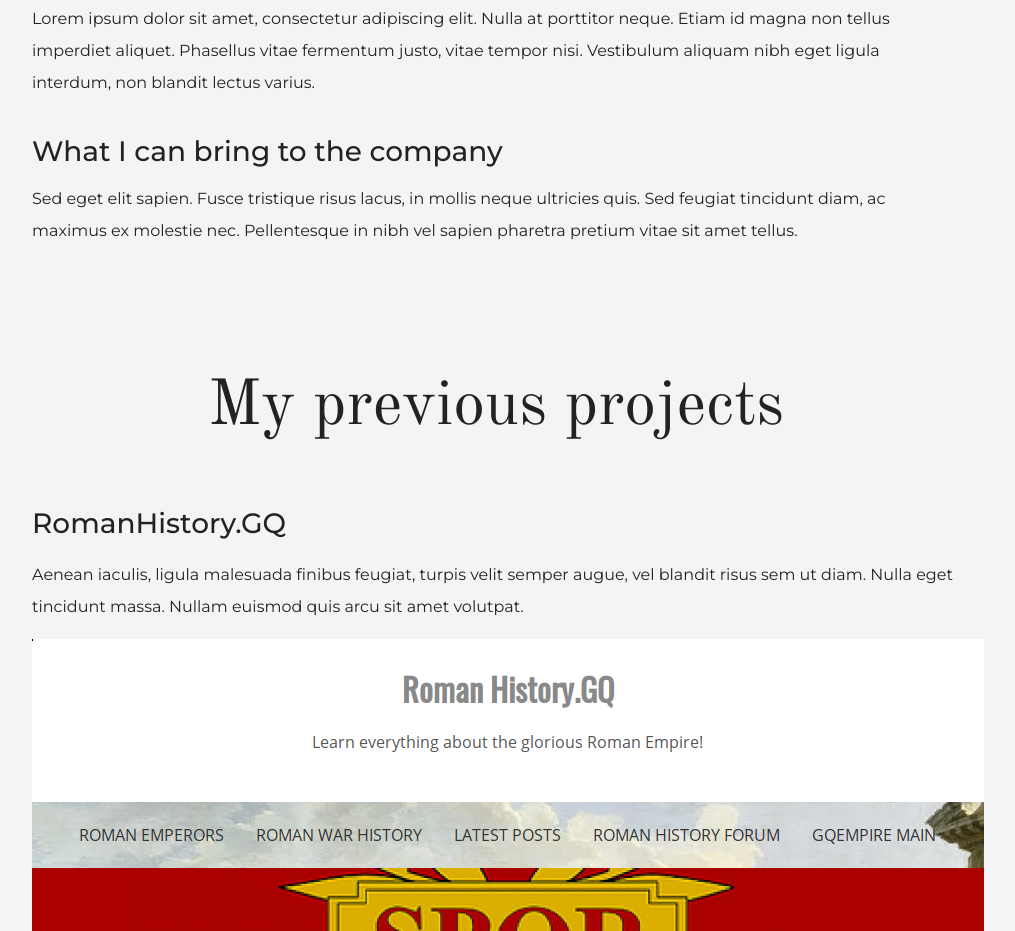
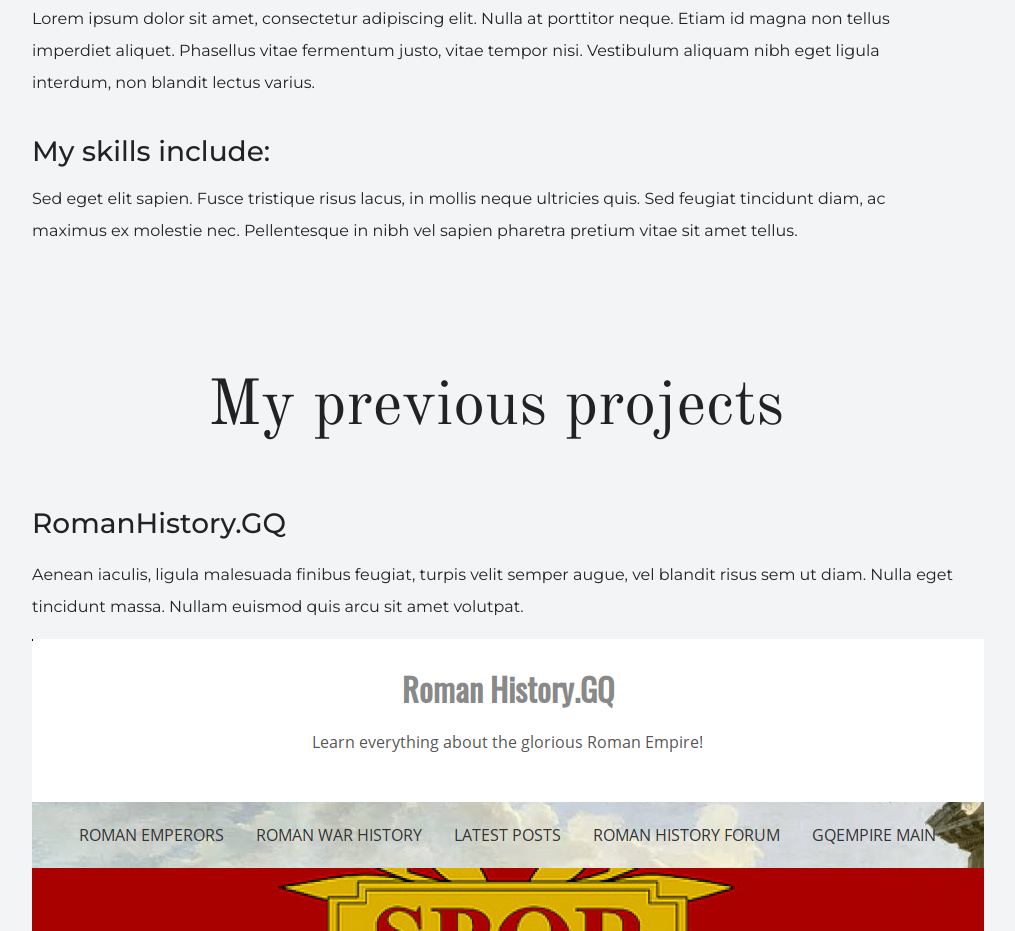
Before and after one commit to ivan-kuz/online-portfolio, a plain HTML site: page index.html in a window 1280 px wide. Shown: the part 1813-2744 px from the top of the page, without its empty margins (144-1159 px from the left). Drawn offline with nearby package versions, Linux system fonts and the light colour scheme.

Commit message:
Final update (for now)
Portfolio! Portfolio! Entirely and universally original!

```diff
--- a/index.html
+++ b/index.html
@@ -30,7 +30,8 @@
       </figure>
       <h3>Some words about me</h3>
       <p>Lorem ipsum dolor sit amet, consectetur adipiscing elit. Nulla at porttitor neque. Etiam id magna non tellus imperdiet aliquet. Phasellus vitae fermentum justo, vitae tempor nisi. Vestibulum aliquam nibh eget ligula interdum, non blandit lectus varius.</p>
-      <h3>What I can bring to the company</h3>
+      <h3>My skills include:</h3>
+      <!--add a list of my skills here-->
       <p>Sed eget elit sapien. Fusce tristique risus lacus, in mollis neque ultricies quis. Sed feugiat tincidunt diam, ac maximus ex molestie nec. Pellentesque in nibh vel sapien pharetra pretium vitae sit amet tellus.</p>
       </div>
     </section>
--- a/style.css
+++ b/style.css
@@ -6,7 +6,7 @@
   line-height: 32px;
   color: #222222;
   background-color: #f2f4f6;
-  background-image: url("img/hero-bg.jpg");
+  background-image: url("img/bg1.jpg");
   background-repeat: no-repeat;
   background-position: top center;
 }
```
Also changed, not shown: files/project.jpg (added), files/user.jpg (added), img/bg.jpg (added), img/bg1.jpg (added), img/bg2.jpg (added), img/rome.jpg (added).
